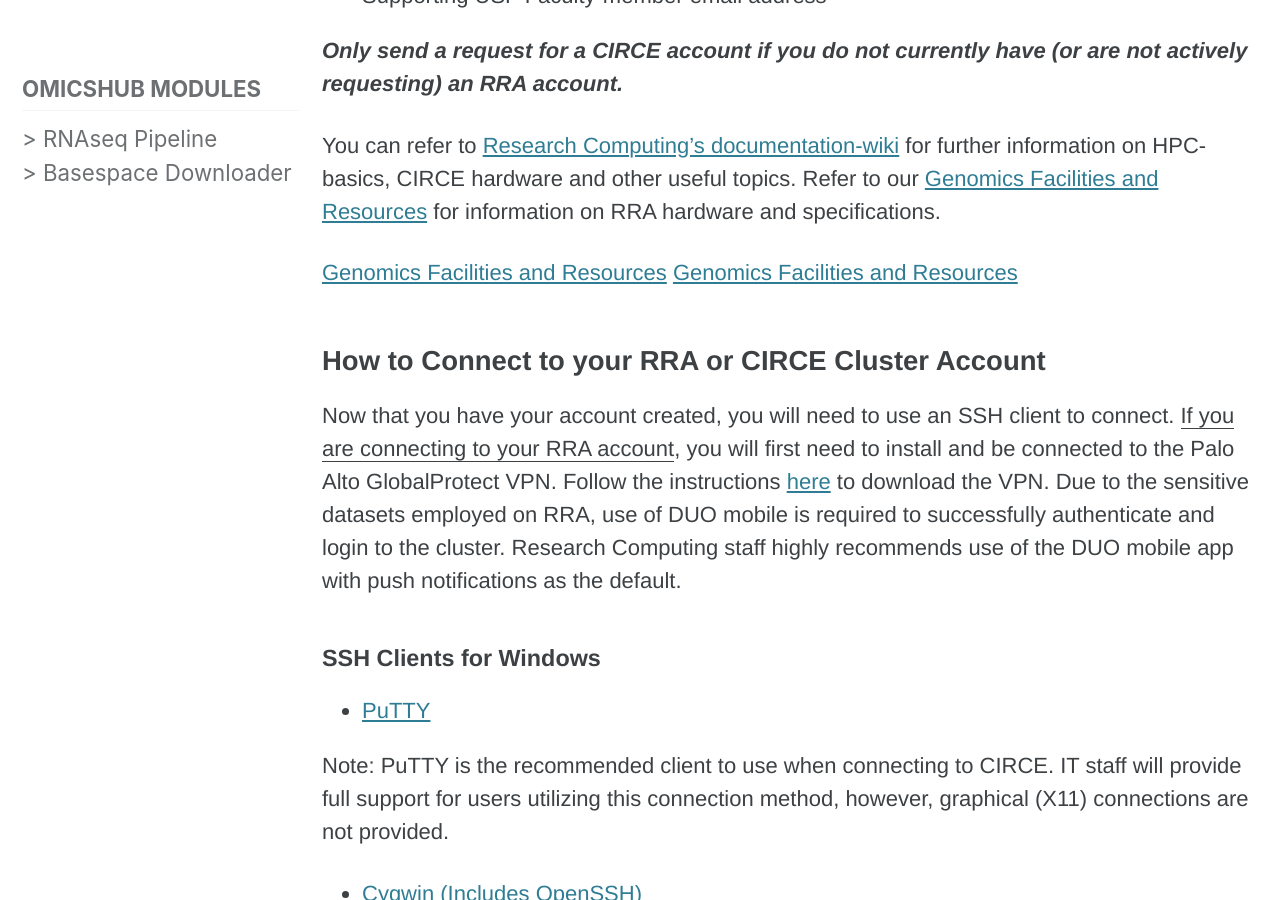
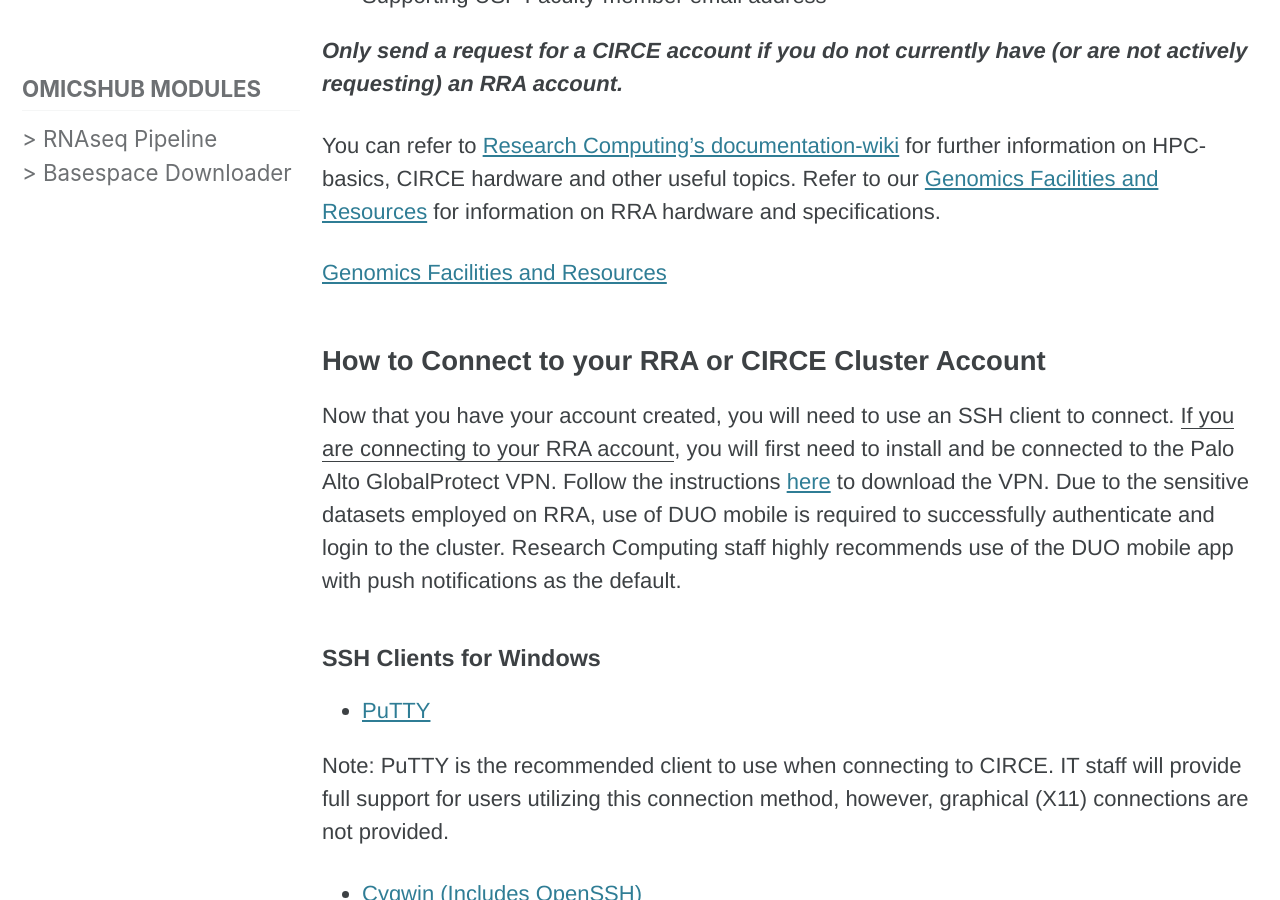
Before and after one commit to usfomicshub/usfomicshub.github.io, a Jekyll site: the page built from Cluster_Computing/index.md, in a window 1280 px wide and 900 px high, scrolled down 2685 px. Built offline with Jekyll 4.4.1, drawn with Linux system fonts in a browser that asks for light colours; cached includes are drawn as plain includes.

Commit message:
Update index.md

```diff
--- a/Cluster_Computing/index.md
+++ b/Cluster_Computing/index.md
@@ -70,8 +70,8 @@
 
 You can refer to [Research Computing's documentation-wiki](https://wiki.rc.usf.edu/index.php/Main_Page) for further information on HPC-basics, CIRCE hardware and other useful topics. Refer to our [Genomics Facilities and Resources](Cluster_Computing/FacilitiesResources/) for information on RRA hardware and specifications.
 
-[Genomics Facilities and Resources](/Cluster_Computing/FacilitiesResources/index.md)
-[Genomics Facilities and Resources](Cluster_Computing/FacilitiesResources/index.md)
+[Genomics Facilities and Resources](FacilitiesResources/index.md)
+
 
 ## How to Connect to your RRA or CIRCE Cluster Account
 
```
